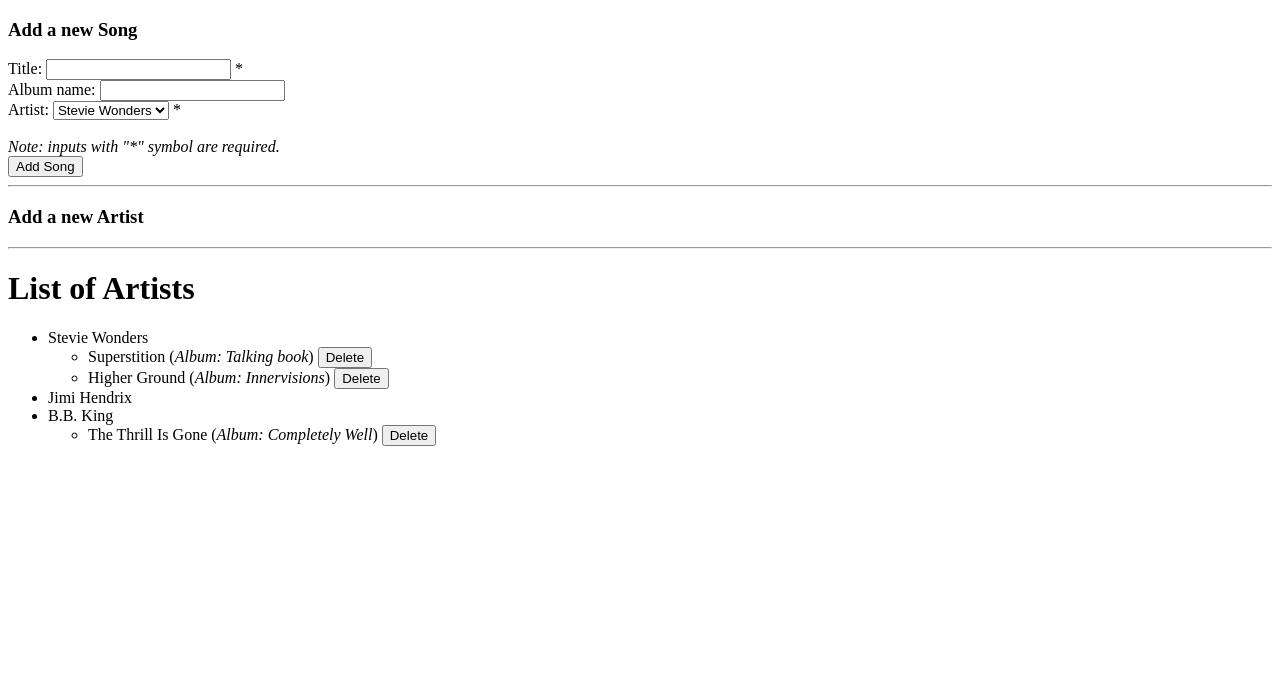
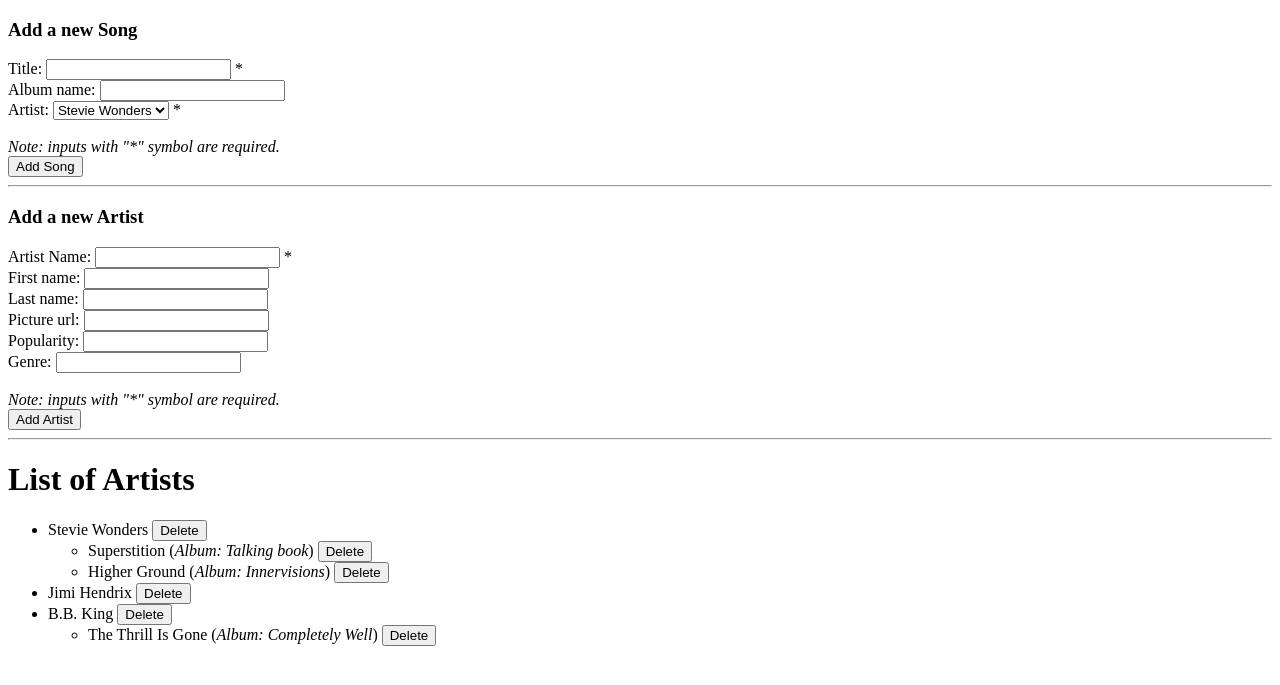
Before and after one commit to rmotr-group-projects/wdc-django-html-forms, a Django app: page /artists/ in a window 1280 px wide. Shown: the top 685 px of the page. Run offline with Django 3.2, Linux system fonts and the light colour scheme; data comes from the database, SQL or seed files in the repository; both versions use the stored data as it was after the commit.

Commit message:
django-html-forms-create-delete-artist

```diff
--- a/django_html_forms/artists/views.py
+++ b/django_html_forms/artists/views.py
@@ -38,8 +38,35 @@ def delete_song(request):
 
 
 def create_artist(request):
-    pass
+    first_name = request.POST['first_name']
+    last_name = request.POST['last_name']
+    artistic_name = request.POST['artistic_name']
+    picture_url = request.POST['picture_url']
+    popularity = request.POST['popularity']
+    genre = request.POST['genre']
+
+    if not artistic_name:
+        return redirect('artists')
+
+    popularity = int(popularity)
+
+    Artist.objects.create(
+        first_name = first_name,
+        last_name = last_name,
+        artistic_name = artistic_name,
+        picture_url = picture_url,
+        popularity = popularity,
+        genre = genre
+        )
+    return redirect('artists')
+
 
 
 def delete_artist(request):
-    pass
+    artist_id = request.POST['artist_id']
+    try:
+        artist = Artist.objects.get(id=artist_id)
+    except Artist.DoesNotExist:
+        return HttpResponseNotFound()
+    artist.delete()
+    return redirect('artists')
--- a/django_html_forms/django_html_forms/urls.py
+++ b/django_html_forms/django_html_forms/urls.py
@@ -14,7 +14,7 @@ Including another URLconf
     2. Add a URL to urlpatterns:  path('blog/', include('blog.urls'))
 """
 from django.contrib import admin
-from django.urls import path
+from django.urls import include, path
 
 from artists import views
 
@@ -24,6 +24,8 @@ urlpatterns = [
     path('artists/', views.artists, name='artists'),
     path('create-song/', views.create_song, name='create_song'),
     path('delete-song/', views.delete_song, name='delete_song'),
+    path('create-artist/', views.create_artist, name='create_artist'),
+    path('delete-artist/', views.delete_artist, name='delete_artist')
     ##################
     # Your URLs here #
     ##################
--- a/django_html_forms/templates/index.html
+++ b/django_html_forms/templates/index.html
@@ -39,9 +39,32 @@
 
   <!-- Create Artist form -->
   <h3>Add a new Artist</h3>
-  <form action="" method='POST'> <!--  Add propper URL in form's action -->
+  <form action="{% url 'create_artist' %}" method='POST'> <!--  Add propper URL in form's action -->
     {% csrf_token %}
     <!-- Add here the fields for the 'Add Artist' form -->
+    <div>
+      Artist Name: <input type="text" name='artistic_name'> *
+    </div>
+    <div>
+      First name: <input type="text" name='first_name'>
+    </div>
+    <div>
+      Last name: <input type="text" name='last_name'>
+    </div>
+    <div>
+      Picture url: <input type="url" name='picture_url'>
+    </div>
+    <div>
+      Popularity: <input type="number" name='popularity'>
+    </div>
+    <div>
+      Genre: <input type="url" name='genre'>
+    </div>
+    <br>
+    <div>
+        <i>Note: inputs with "*" symbol are required.</i>
+    </div>
+    <input type="submit" value="Add Artist">
   </form>
   <hr>
 
@@ -52,9 +75,11 @@
       <li>
         <label>{{ artist.artistic_name }}</label>
         <!-- Form for deleting an Artist -->
-        <form action="" method='POST' class='inline'> <!--  Add propper URL in form's action -->
+        <form action="{% url 'delete_artist' %}" method='POST' class='inline'> <!--  Add propper URL in form's action -->
           {% csrf_token %}
           <!-- Add here the fields for the 'Delete Artist' form -->
+          <input type="hidden" name="artist_id" value="{{ artist.id }}">
+          <input type="submit" name='delete_artist' value='Delete'>
         </form>
         <ul>
           {% for song in artist.song_set.all %}
```
Also changed, not shown: django_html_forms/db.sqlite3.
